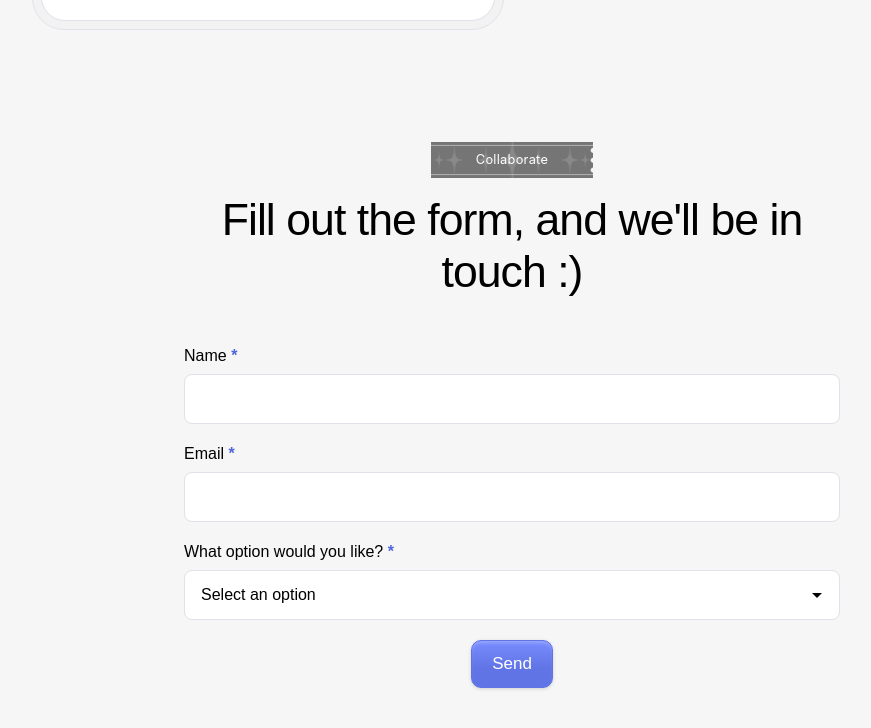
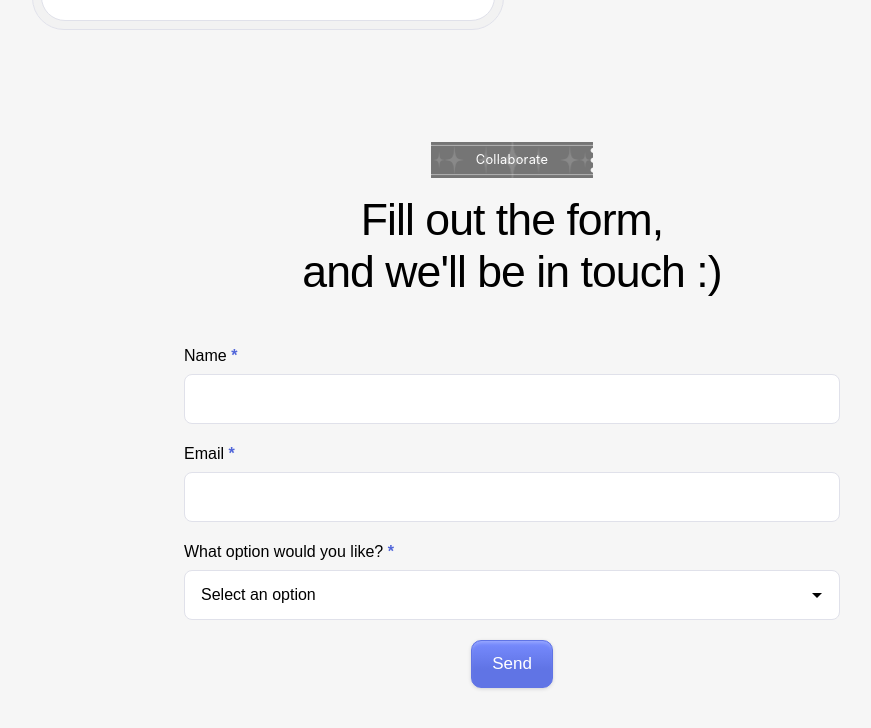
Before and after one commit to catherinehoang44/blank-space, a plain HTML site: page index.html in a window 1280 px wide. Shown: the part 2144-2872 px from the top of the page, without its empty margins (128-999 px from the left). Drawn offline with Linux system fonts and the light colour scheme; a web font is replaced by a local one.

Commit message:
Move 'and we'll be in touch :)' to new line

```diff
--- a/index.html
+++ b/index.html
@@ -305,7 +305,7 @@
                         </div>
                         <div class="collaborate-heading">
                             <div class="heading-line">
-                                <p class="heading-text">Fill out the form, and we'll be in touch :)</p>
+                                <p class="heading-text">Fill out the form,<br>and we'll be in touch :)</p>
                             </div>
                         </div>
                         <div class="collaborate-form">
```
